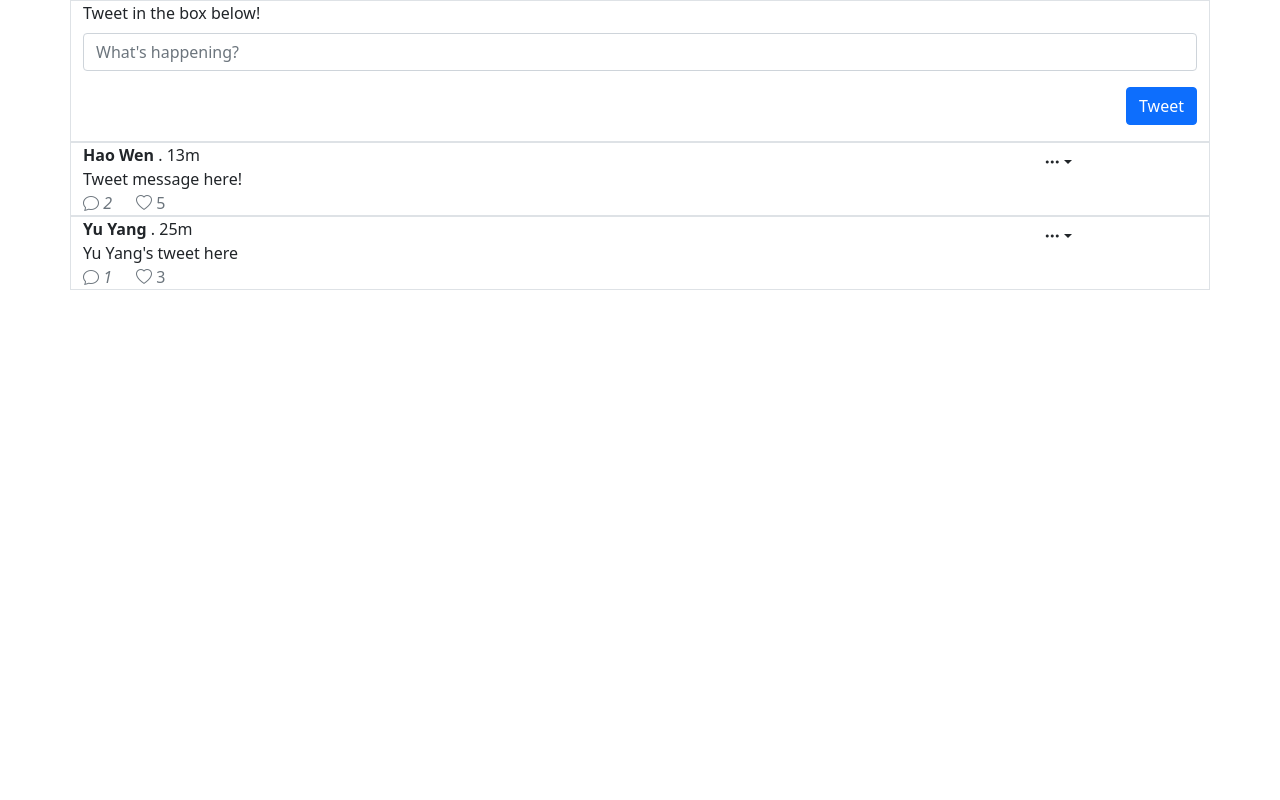
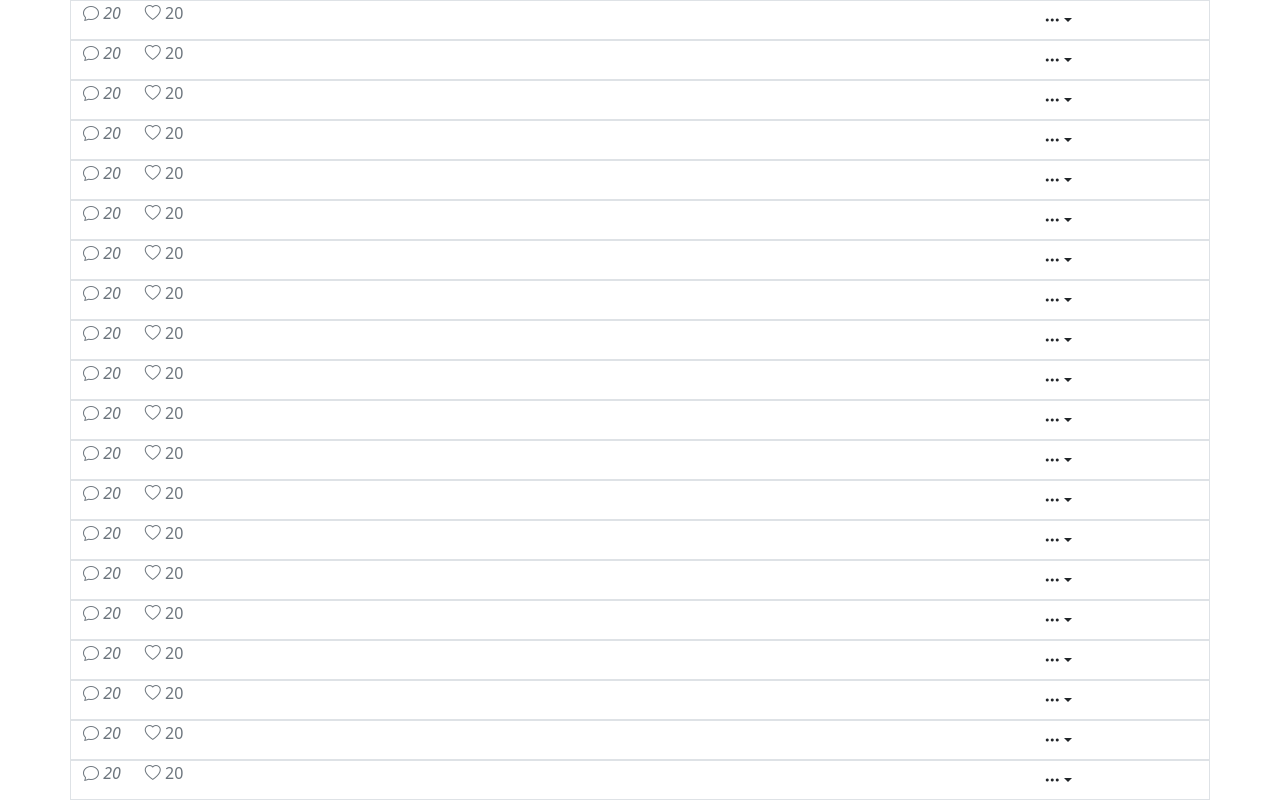
Before and after one commit to Infiole/TT3_5, a React (Create React App) app in the folder frontend/: page / in a window 1280 px wide. Built offline with nearby package versions, Linux system fonts and the light colour scheme; data requests are answered from the project's data file.

Commit message:
Add Posts page

```diff
--- a/frontend/package.json
+++ b/frontend/package.json
@@ -6,6 +6,7 @@
     "@testing-library/jest-dom": "^5.16.1",
     "@testing-library/react": "^12.1.2",
     "@testing-library/user-event": "^13.5.0",
+    "axios": "^0.25.0",
     "bootstrap": "^5.1.3",
     "react": "^17.0.2",
     "react-bootstrap": "^2.1.1",
--- a/frontend/src/App.js
+++ b/frontend/src/App.js
@@ -1,28 +1,87 @@
 import './App.css';
+import React, { useState, useEffect } from "react";
 import 'bootstrap/dist/css/bootstrap.min.css';
-import Post from "./components/Post"
-import Tweetbox from "./components/Tweetbox"
+import api from "./api/backend.js"
+import Login from "./components/login/login"
+import Register from "./components/register/Register"
+import Posts from "./components/post/Posts"
 import { BrowserRouter as Router, Routes, Route } from "react-router-dom";
 
 function App() {
+  const [posts, setPosts] = useState([])
+  const [likes , setLikes] = useState([])
+
+  const [comments, setComments] = useState('');
+  const [user, setUser] = useState([]);
+  const [postTitle, setPostTitle] = useState('');
+  const [postBody, setPostBody] = useState('');
+  const [editTitle, setEditTitle] = useState('');
+  const [editBody, setEditBody] = useState('');
+
+  useEffect(() => {
+    const fetchPosts = async () => {
+      try {
+        const response = await api.get('/post');
+        setPosts(response.data);
+      } catch (err) {
+        console.log(`Error: ${err.message}`);
+      }
+    }
+
+    console.log(posts);
+    fetchPosts();
+  }, [])
+
+  useEffect(() => {
+    const fetchLikes = async () => {
+      try {
+        const response = await api.get('/liked_post');
+        setLikes(response.data);
+      } catch (err) {
+        console.log(`Error: ${err.message}`);
+      }
+    }
+    fetchLikes();
+  }, [])
+
+  useEffect(() => {
+    const fetchComments = async () => {
+      try {
+        const response = await api.get('/comments');
+        setComments(response.data);
+      } catch (err) {
+        console.log(`Error: ${err.message}`);
+      }
+    }
+    fetchComments();
+  }, [])
+
+  useEffect(() => {
+    const fetchUser = async () => {
+      try {
+        const response = await api.get('/user');
+        setUser(response.data);
+      } catch (err) {
+        console.log(`Error: ${err.message}`);
+      }
+    }
+    fetchUser();
+  }, [])
+
   return (
-    <div>
-      <Tweetbox />
-      <Post
-        username="Hao Wen"
-        time={13}
-        message="Tweet message here!"
-        commentNumber={2}
-        likeNumber={5}
-      />
-      <Post
-        username="Yu Yang"
-        time={25}
-        message="Yu Yang's tweet here"
-        commentNumber={1}
-        likeNumber={3}
-      />
-    </div>
+    <Router>
+      <div>
+        <Routes>
+          <Route path="/"
+            element={<Posts posts={posts} likes={likes} comments={comments}/>}
+            />
+          <Route path="/login"
+            element={<Login/>}/>
+          <Route path="/register"
+          element={<Register/>}/>
+        </Routes>
+      </div>
+    </Router>
   );
 }
 
--- a/frontend/src/api/backend.js
+++ b/frontend/src/api/backend.js
@@ -1,5 +1,5 @@
 import axios from 'axios'
 
 export default axios.create({
-    baseURL: 'http://localhost:5000'
+    baseURL: 'http://localhost:3500'
 })
--- a/frontend/src/components/Post.js
+++ b/frontend/src/components/post/Post.js
@@ -1,23 +1,30 @@
 import React from 'react'
 import { Container, Col, Row, Dropdown} from 'react-bootstrap';
 
-const Post = ({username, time, message, commentNumber,likeNumber}) => {
+const Post = ({id, title, description, commentNumber,likeNumber, posts}) => {
+
+    var likes = posts.filter(function(element){
+        return element.id === id
+    }).length;
+
+    var comments = posts.filter(function(element){
+        return element.id === id
+    }).length;
     return (
         <div>
             <Container className="border">
                 <Row>
                     <Col xs={10}>
                         <div>
-                            <span className='fw-bold'>{username}</span>
-                            <span> . {time}m</span>
+                            <span className='fw-bold'>{title}</span>
                         </div>
-                        <div>{message}</div>
+                        <div>{description}</div>
                         <div>
                             <span className="me-4">
-                                <a href="/" className="text-decoration-none text-secondary"><i class="bi bi-chat"> {commentNumber}</i></a>
+                                <a href="/" className="text-decoration-none text-secondary"><i class="bi bi-chat"> {comments}</i></a>
                             </span>
                             <span>
-                                <a href="/" className="text-decoration-none text-secondary"><i class="bi bi-heart"></i> {likeNumber}</a>
+                                <a href="/" className="text-decoration-none text-secondary"><i class="bi bi-heart"></i> {likes}</a>
                             </span>
                         </div>
                     </Col>
--- /dev/null
+++ b/frontend/src/components/post/Posts.js
@@ -0,0 +1,22 @@
+import { useParams, Link } from "react-router-dom";
+import Post from "./Post";
+
+const Posts = ({ posts, commentNumber, likeNumber }) => {
+  return (
+    <>
+      {posts.map((post) => (
+        <Post
+          id={post.id}
+          title={post.title}
+          description={post.description}
+          image={post.image}
+          commentNumber={commentNumber}
+          likeNumber={likeNumber}
+          posts = {posts}
+        />
+      ))}
+    </>
+  );
+};
+
+export default Posts;
--- a/frontend/src/components/register/Register.js
+++ b/frontend/src/components/register/Register.js
@@ -1,7 +1,7 @@
 // Register Page
 
 import React, { useState } from "react";
-import "../styles/Register.css";
+import "../../styles/Register.css";
 import Form from "react-bootstrap/Form";
 import Button from "react-bootstrap/Button";
 import api from '../../api/backend';
@@ -20,8 +20,8 @@ const Register = () => {
 
   return (
     <div className='Register'>
-      <h1>Register</h1>
       <Form>
+        <h1>Register</h1>
         <Form.Group controlId="username">
           <Form.Label>Username</Form.Label>
           <Form.Control
@@ -113,8 +113,7 @@ const Register = () => {
 };
 
 async function handleSubmit(){
-  newUser = { username:username, password:password, name:fullName, age:age,
-    birthday:birthday, email:email, phone:phone, city:city, country:country };
+  const newUser = {};
 
   try{
     await api.post('/register'. newUser);
```
Also changed, not shown: 1 other file (tests, documents, lock files or other folders).
